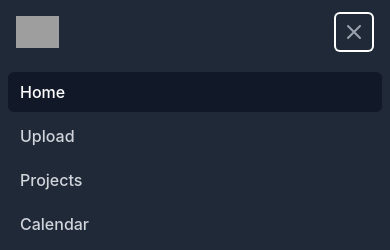
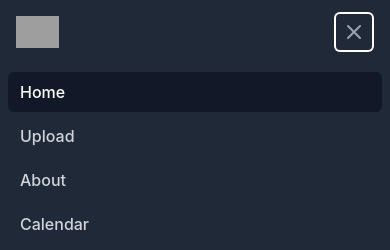
Before and after one commit to kumarvijay07/Sweep_300, a React (Create React App) app in the folder client/: page / in a window 390 px wide. Both pictures are taken after a click on the button "Open main menu". Shown: the top 250 px of the page. Built offline with nearby package versions, Linux system fonts and the light colour scheme; grey boxes are pictures that could not be loaded.

Commit message:
Update Navbar.jsx
Co-authored-by: name <satyajena911sj@gmail.com>

```diff
--- a/client/src/Components/Navbar/Navbar.jsx
+++ b/client/src/Components/Navbar/Navbar.jsx
@@ -156,7 +156,7 @@ const Navbar = () => {
               Upload
             </NavLink>
             <NavLink
-              to="/projects"
+              to="/About"
               onClick={handleLinkClick}
               className={({ isActive }) =>
                 isActive
@@ -164,7 +164,7 @@ const Navbar = () => {
                   : "text-gray-300 hover:bg-gray-700 hover:text-white block px-3 py-2 rounded-md text-base font-medium"
               }
             >
-              Projects
+              About
             </NavLink>
             <NavLink
               to="/calendar"
```
